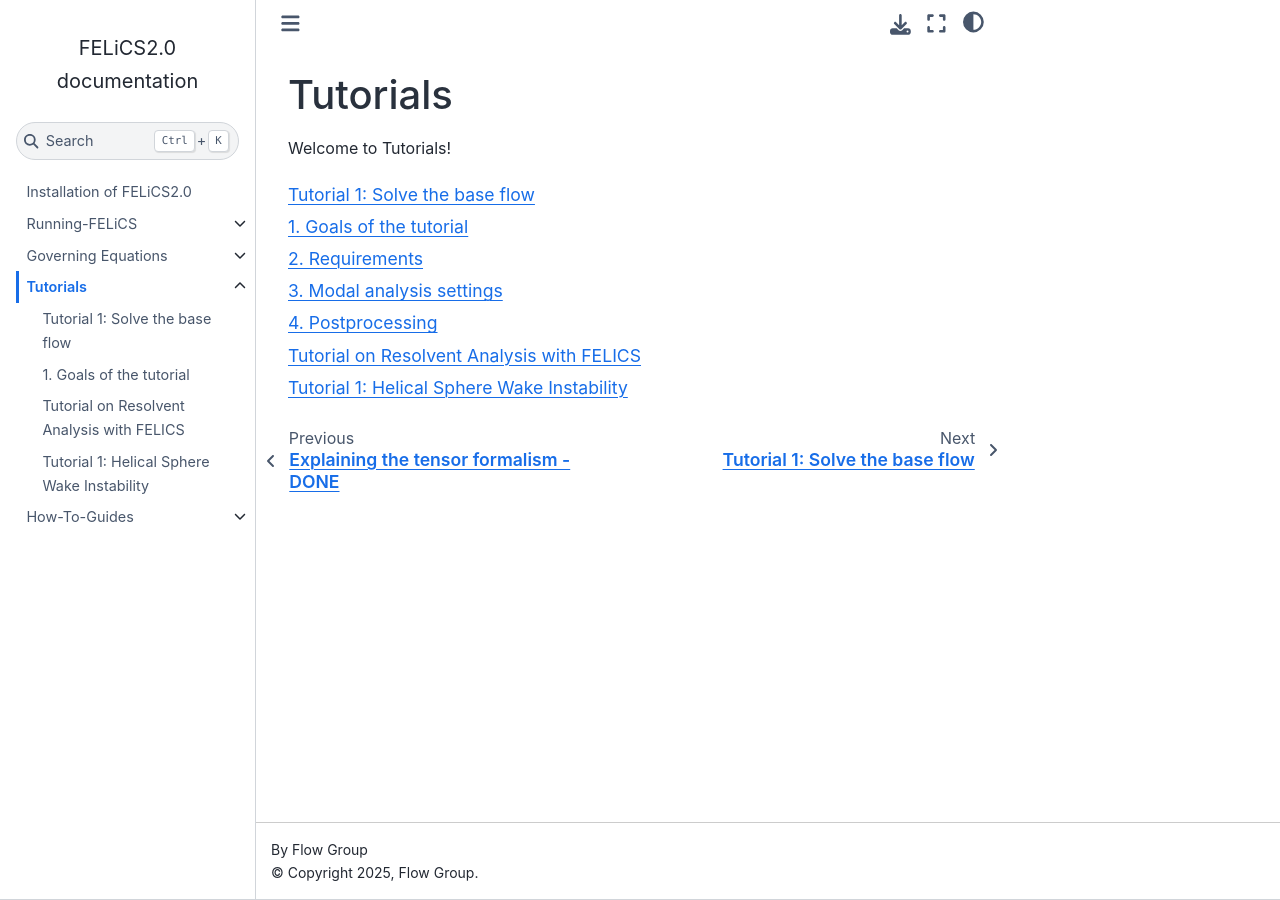
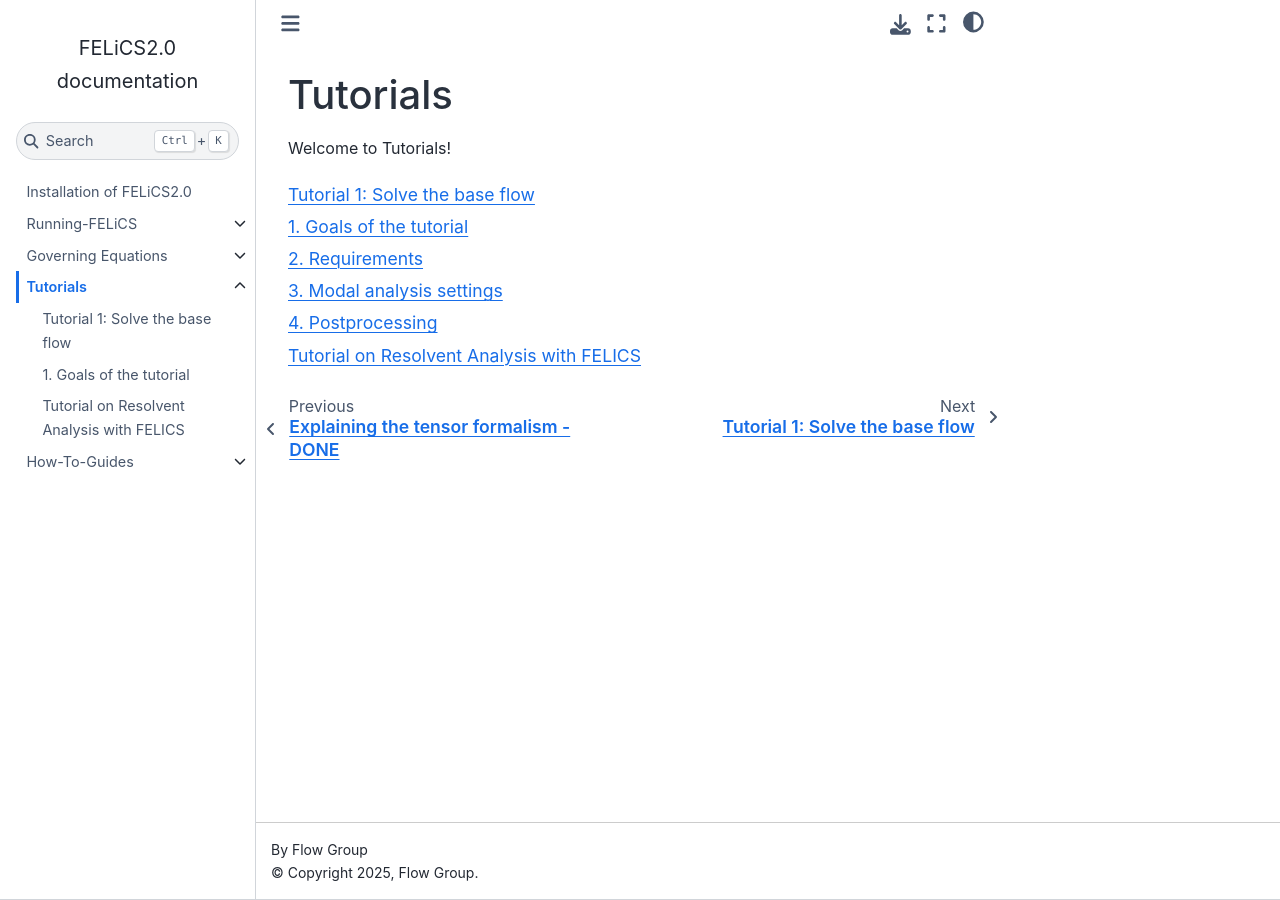
Before and after one commit to arash-mp/FELiCS_FSI, a Sphinx documentation site: the page built from DOCUMENTATION/Tutorials/index.md, in a window 1280 px wide. Built offline with Sphinx 7.4.7 and the Sphinx Book theme 1.1.4, drawn with Linux system fonts in a browser that asks for light colours; pages that are not in the unit, such as notebooks, are missing from menus.

Commit message:
[devtuto] test

```diff
--- a/DOCUMENTATION/Tutorials/index.md
+++ b/DOCUMENTATION/Tutorials/index.md
@@ -6,4 +6,3 @@ Welcome to Tutorials!
 cylinder_wake.md
 modal_analysis.md
 Resolvent_Analysis.md
-tutorial_1.md
```
